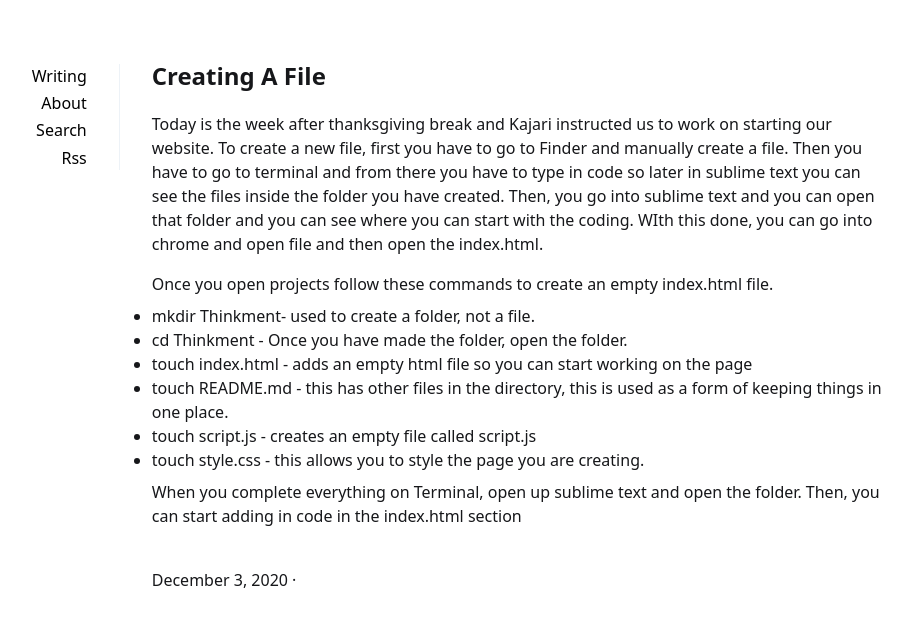
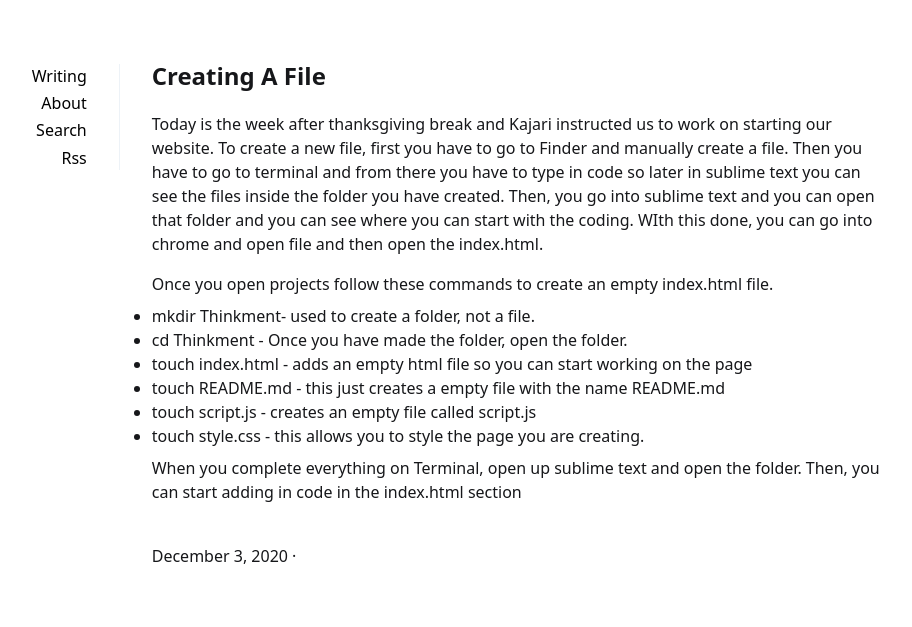
Before and after one commit to celestem406/celestem406.Github.io, a Jekyll site: the page built from _posts/2020-12-03-How-to-create-a-file.md, in a window 1280 px wide. Shown: the top 627 px of the page, without its empty margins (201-1113 px from the left). Built offline with Jekyll 4.4.1, drawn with Linux system fonts in a browser that asks for light colours.

Commit message:
i changed a sentence

```diff
--- a/_posts/2020-12-03-How-to-create-a-file.md
+++ b/_posts/2020-12-03-How-to-create-a-file.md
@@ -12,7 +12,7 @@ Once you open projects follow these commands to create an empty index.html file.
 * mkdir Thinkment- used to create a folder, not a file.
 * cd Thinkment - Once you have made the folder, open the folder.
 * touch index.html - adds an empty html file so you can start working on the page
-* touch README.md - this has other files in the directory, this is used as a form of keeping things in one place.
+* touch README.md - this just creates a empty file with the name README.md
 * touch script.js - creates an empty file called script.js
 * touch style.css - this allows you to style the page you are creating.
 
```
